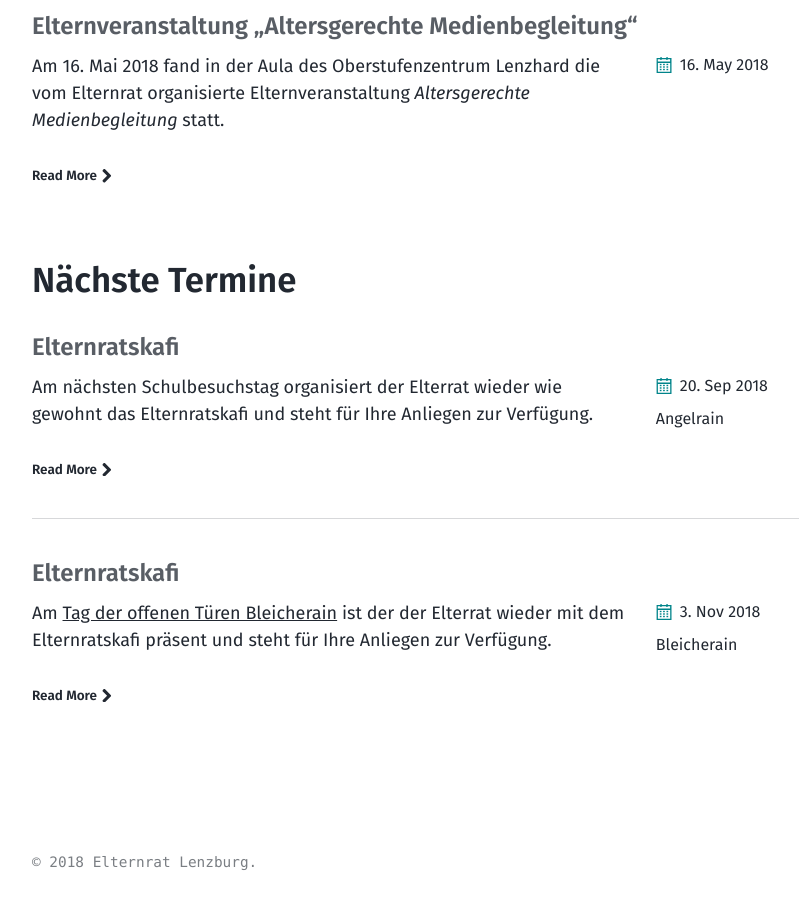
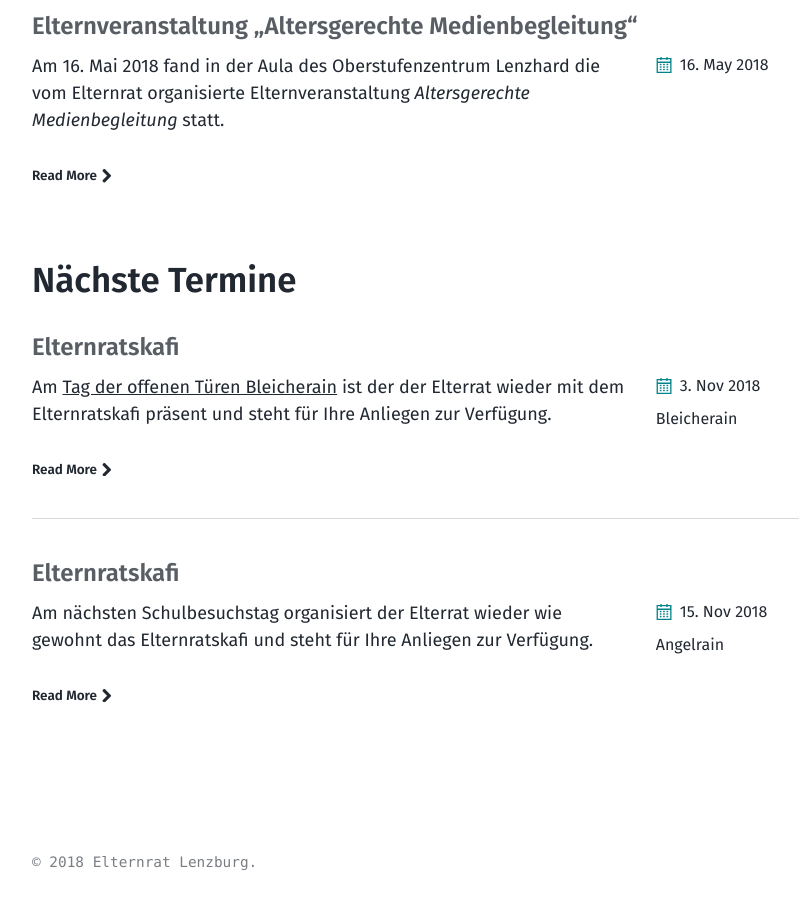
Before and after one commit to elternratlenzburg/elternratlenzburg.github.io, a Jekyll site: the page built from index.md, in a window 1280 px wide and 900 px high, scrolled down 887 px. Shown: the whole window, without its empty margins (40-839 px from the left). Built offline with Jekyll 4.4.1, drawn with Linux system fonts in a browser that asks for light colours.

Commit message:
Add next events and remove old ones

```diff
--- a/_events/2018-09-20.md
+++ b/_events/2018-11-15.md
@@ -1,7 +1,7 @@
 ---
 layout: page
 title:  Elternratskafi
-event_date: 2018-09-20
+event_date: 2018-11-15
 location: "Angelrain"
 ---
 
```
